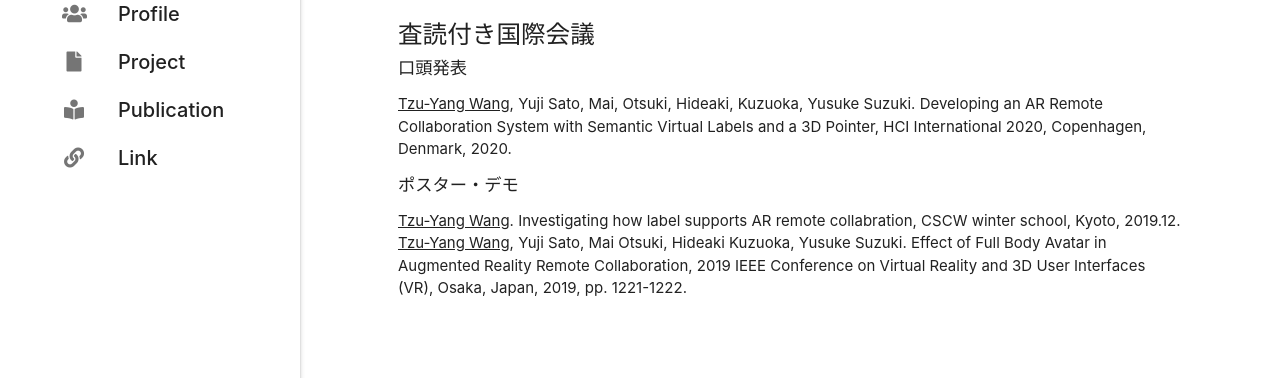
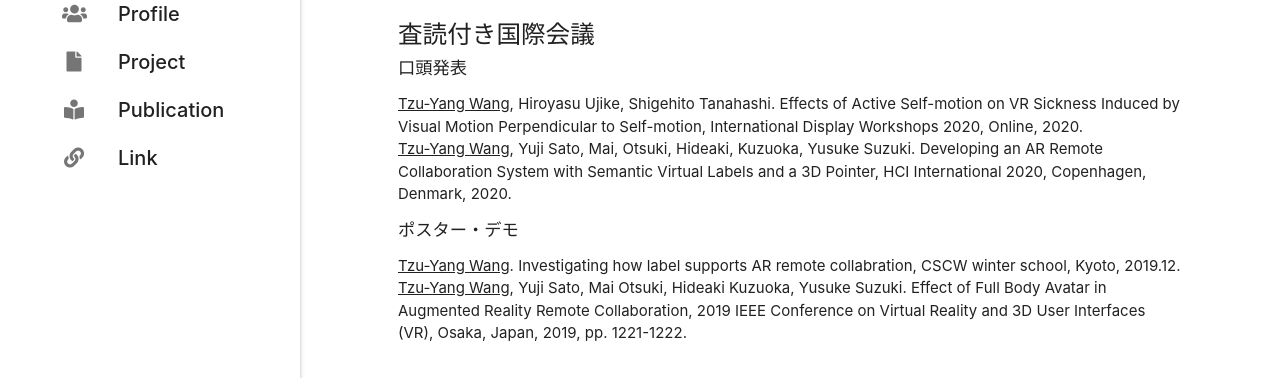
Before and after one commit to st900278/Tzu-Yang-Wang, a website: page publication.html in a window 1280 px wide. Shown: the part 367-745 px from the top of the page. Drawn offline with nearby package versions, Linux system fonts and the light colour scheme.

Commit message:
update publication

```diff
--- a/publication.html
+++ b/publication.html
@@ -61,6 +61,9 @@
 			<h5>査読付き国際会議</h5>
 			<h6>口頭発表</h6>
 			<ul>
+				<li>
+					<u>Tzu-Yang Wang</u>, Hiroyasu Ujike, Shigehito Tanahashi. Effects of Active Self-motion on VR Sickness Induced by Visual Motion Perpendicular to Self-motion, International Display Workshops 2020, Online, 2020.
+				</li>
 				<li>
 					<u>Tzu-Yang Wang</u>, Yuji Sato, Mai, Otsuki, Hideaki, Kuzuoka, Yusuke Suzuki. Developing an AR Remote Collaboration System with Semantic Virtual Labels and a 3D Pointer, HCI International 2020, Copenhagen, Denmark, 2020.
 				</li>
```
